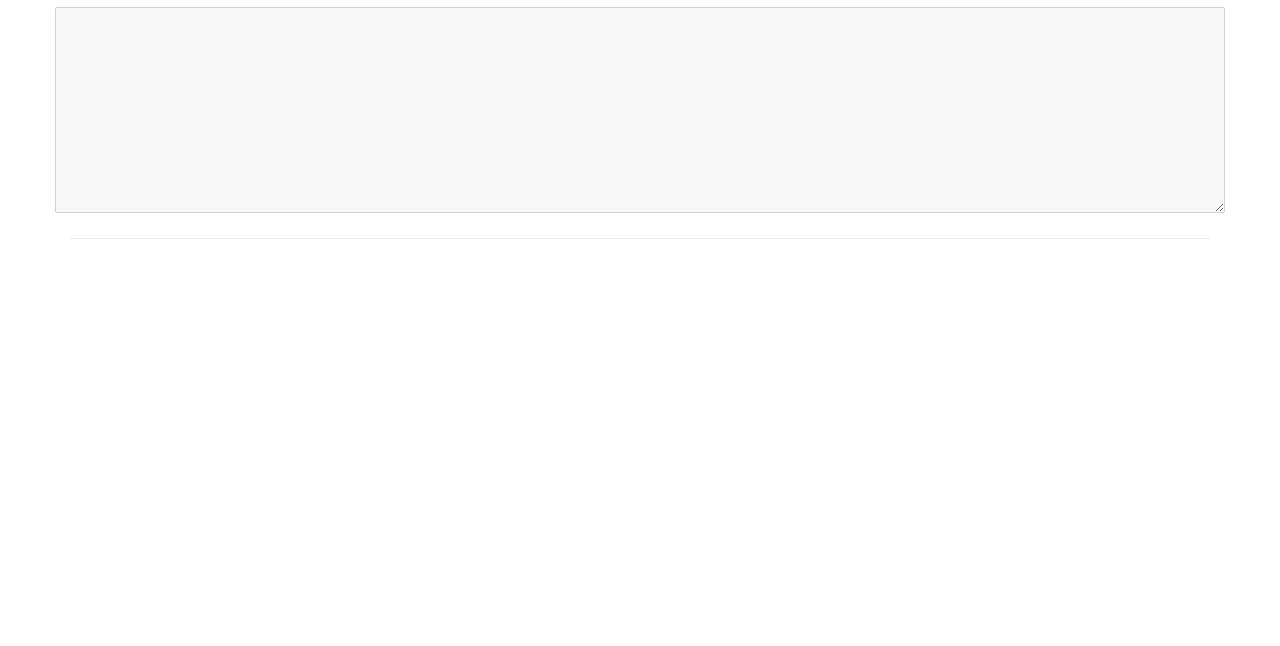
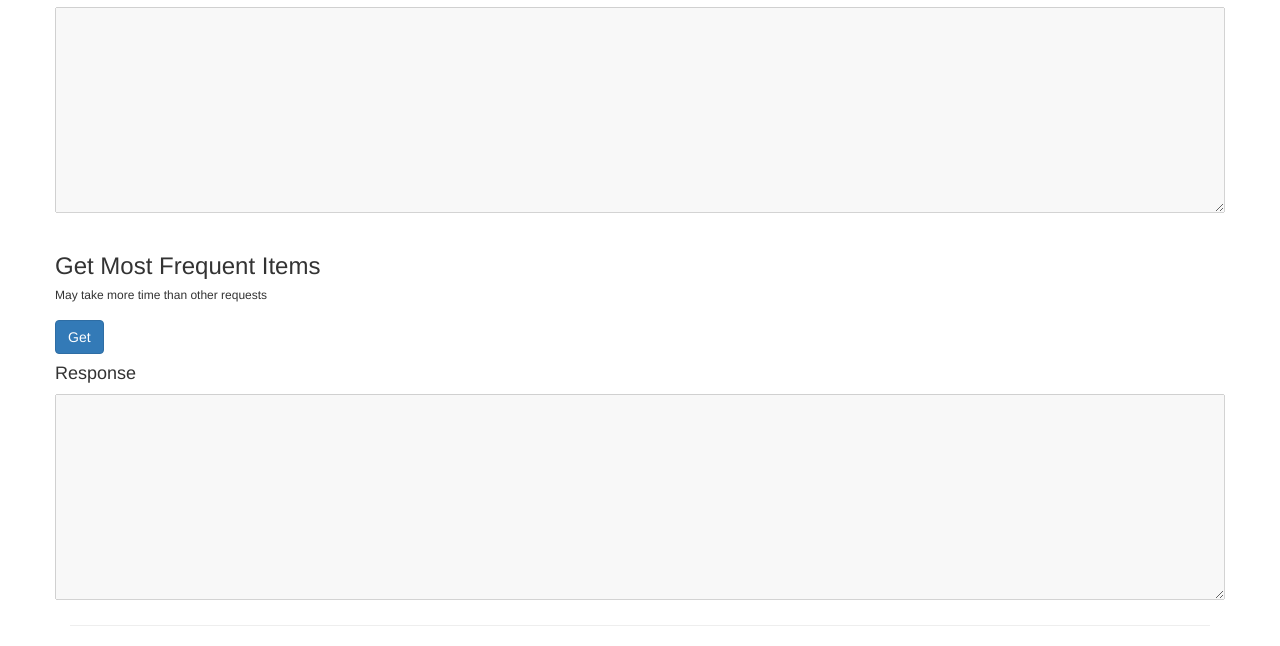
Before and after one commit to DomFC/TP4-LOG8430, a Flask app: page / in a window 1280 px wide. Shown: the part 1998-2644 px from the top of the page. Before the commit the page ends 2237 px from the top, so only its background shows below. Run offline with Flask 2, Linux system fonts and the light colour scheme; some libraries are stand-ins or nearby versions.

Commit message:
Add view in html to query frequencies

```diff
--- a/tp4_python_service/main.py
+++ b/tp4_python_service/main.py
@@ -48,7 +48,7 @@ def getInvoiceItemFrequency():
     file.write(output)
     file.flush()
 
-    result = str({"result": getFrequentData("data.txt")})
+    result = str({"frequency": getFrequentData("data.txt")})
     print(result)
     return result
 
--- a/tp4_python_service/templates/index.html
+++ b/tp4_python_service/templates/index.html
@@ -73,6 +73,17 @@
                 }
             });
         });
+
+        $("#itemFrequencyButton").click(function() {
+            $.get("http://127.0.0.1:5000/invoice/item/frequency", function(data, status) {
+                if (status === "success") {
+                    const obj = JSON.parse(data.replace(/'/g, '"'));
+                    $("#itemFrequencyResponse").val(JSON.stringify(obj, null, 4));
+                } else {
+                    alert("Failed to get invoice item frequency: " + status);
+                }
+            })
+        })
     });
     </script>
 
@@ -153,6 +164,19 @@
                     <textarea id="deleteInvoiceResponse" disabled="true" rows="10" class="response"></textarea>
                 </div>
             </div>
+
+            <!-- Get frequency form -->
+            <div class="row form-group">
+                <h3>Get Most Frequent Items</h3>
+                <h6>May take more time than other requests</h6>
+                <div>
+                    <button id="itemFrequencyButton" class="btn btn-primary btn-md mt-2">Get</button>
+                </div>
+                <h4>Response</h4>
+                <div>
+                    <textarea id="itemFrequencyResponse" disabled="true" rows="10" class="response"></textarea>
+                </div>
+            </div>
             <hr>
         </div>
     </div>
```
